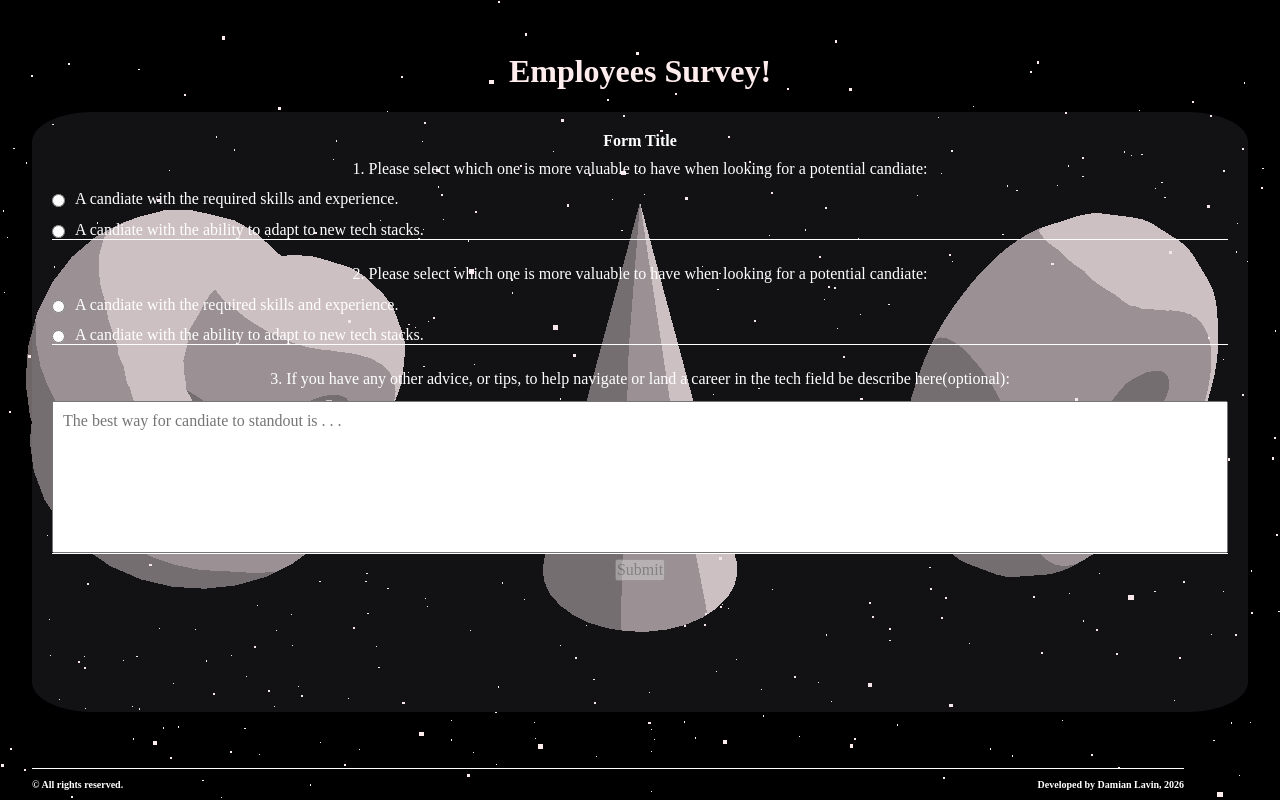
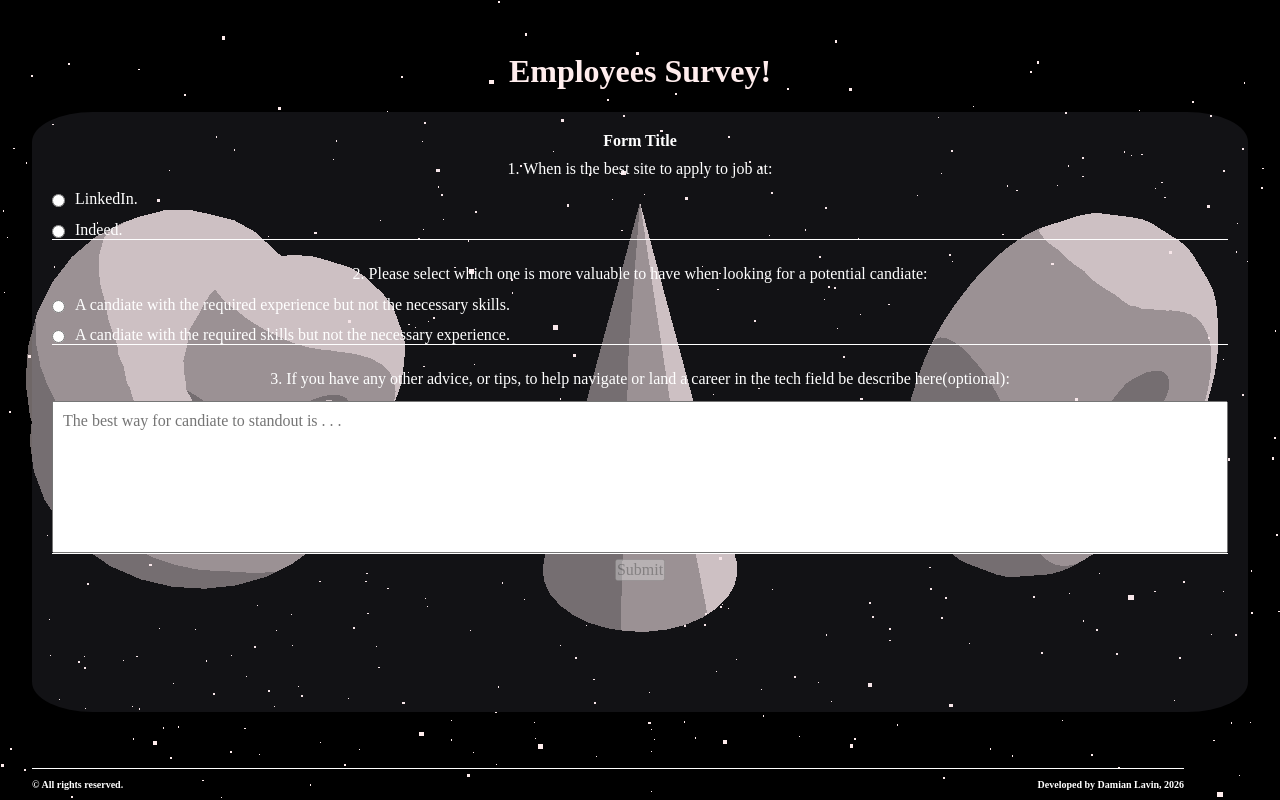
Before and after one commit to BlazinSamurai/SurveySite, a React (Vite) app: page / in a window 1280 px wide. Built offline with nearby package versions, Linux system fonts and the light colour scheme.

Commit message:
Work: Updated API calls and processing logic.

```diff
--- a/src/components/App/App.jsx
+++ b/src/components/App/App.jsx
@@ -2,13 +2,20 @@ import React, { useEffect, useRef, useState } from "react";
 import { initExperience } from "../../Script.js";
 import "./App.css";
 
-import { getSurveys } from "../../utils/api.js";
+import { getSurvey, postSurvey } from "../../utils/api.js";
 
 import Form from "../Form/Form.jsx";
 import Footer from "../Footer/Footer.jsx";
 
 function App() {
   const canvasRef = useRef(null);
+
+  const handleSurveySubmit = (data) => {
+    console.log(data);
+    postSurvey(data).then((result) => {
+      console.log("Survey submitted! " + result);
+    });
+  };
 
   useEffect(() => {
     initExperience(canvasRef.current);
@@ -34,7 +41,7 @@ function App() {
   return (
     <div className="page">
       <h1 className="page-title">Employees Survey!</h1>
-      <Form></Form>
+      <Form surveyHandler={handleSurveySubmit}></Form>
       <Footer></Footer>
       <canvas ref={canvasRef} className="webgl" />
     </div>
--- a/src/components/Form/Form.css
+++ b/src/components/Form/Form.css
@@ -1,4 +1,4 @@
-.form{
+.form {
   min-width: 256px;
   height: 70vh;
   background-color: rgba(178, 178, 200, 0.1);
@@ -6,10 +6,9 @@
   padding: 20px;
 }
 
-
-.form__title{
+.form__title {
   color: #fff;
-    padding-bottom: 10px
+  padding-bottom: 10px;
 }
 
 .form__container {
@@ -33,45 +32,31 @@
 /* Aligning the radio button with its text */
 .form__question label {
   display: flex;
-  /* Aligns radio button to the top of the first line */
   align-items: flex-start;
   gap: 10px;
-  /* Keeps the label width based on its content */
-  /* width: fit-content; */
   width: 100%;
 }
 
 /* Prevents the radio button from shrinking when text is long */
 .form__question input[type="radio"] {
-    /* Essential to keep the button's shape */
   flex-shrink: 0;
-  /* Optional: fine-tune vertical alignment with text */
   margin-top: 4px;
 }
 
-/* input[type="text"] {
-    width: -webkit-fill-available;
-    height: 300px;
-    padding: 10px;
-    Let padding define the size
-    height: auto;
-    overflow-y: scroll;
-} */
-
-input::placeholder{
+input::placeholder {
   padding: 10px;
   position: absolute;
   top: 0;
 }
 
-.form__question-text-input{
+.form__question-text-input {
   resize: none;
   width: 100%;
   height: 130px;
   padding: 10px;
 }
 
-.form__button-submit{
+.form__button-submit {
   margin: 5px 0 0;
 }
 
@@ -82,7 +67,7 @@ input::placeholder{
 }
 
 @media screen and (max-width: 380px) {
-    .form{
+  .form {
     font-size: 10px;
   }
 }
--- a/src/components/Form/Form.jsx
+++ b/src/components/Form/Form.jsx
@@ -2,7 +2,7 @@ import "./Form.css";
 
 import { useEffect, useState } from "react";
 
-function Form() {
+function Form({ surveyHandler }) {
   const [isValid, setIsValid] = useState(false);
 
   // Update validation whenever the form is clicked
@@ -26,7 +26,7 @@ function Form() {
       Q3: formData.get("q3"),
     };
 
-    console.log("Survey Submitted:", data);
+    surveyHandler(data);
   };
   return (
     <form
@@ -38,32 +38,29 @@ function Form() {
       <fieldset className="form__container">
         {/* Question 1 */}
         <div className="form__question">
-          <legend>
-            1. Please select which one is more valuable to have when looking for
-            a potential candiate:
-          </legend>
+          <legend>1. When is the best site to apply to job at:</legend>
           <label htmlFor="q1A">
             <input
               type="radio"
               id="q1A"
               name="q1"
-              value="A candiate with the required skills and experience."
+              value="LinkedIn"
               // onChange={handleInputChange}
               // readOnly={console.log("readOnly activated!")}
               // onClick={console.log("onClick activated!")}
               // required
             />{" "}
-            A candiate with the required skills and experience.
+            LinkedIn.
           </label>
           <label htmlFor="q1B">
             <input
               type="radio"
               id="q1B"
               name="q1"
-              value="A candiate with the ability to adapt to new tech stacks."
+              value="Indeed"
               // required
             />{" "}
-            A candiate with the ability to adapt to new tech stacks.
+            Indeed.
           </label>
         </div>
         {/* Question 2 */}
@@ -77,20 +74,22 @@ function Form() {
               type="radio"
               id="q2A"
               name="q2"
-              value="A candiate with the required skills and experience."
+              value="A candiate with the required experience but not the necessary skills."
               // required
             />{" "}
-            A candiate with the required skills and experience.
+            A candiate with the required experience but not the necessary
+            skills.
           </label>
           <label htmlFor="q2B">
             <input
               type="radio"
               id="q2B"
               name="q2"
-              value="A candiate with the ability to adapt to new tech stacks."
+              value="A candiate with the required skills but not the necessary experience."
               // required
             />{" "}
-            A candiate with the ability to adapt to new tech stacks.
+            A candiate with the required skills but not the necessary
+            experience.
           </label>
         </div>
         {/* Text Input */}
@@ -117,6 +116,10 @@ function Form() {
           type="submit"
           className="form__button-submit"
           disabled={!isValid}
+          /**
+           * eventually form with close once form has been submitted
+           * onClick={"close form"}
+           */
         >
           {" "}
           Submit
--- a/src/utils/api.js
+++ b/src/utils/api.js
@@ -17,8 +17,23 @@ function request(url, options) {
   return fetch(url, options).then(checkResponse);
 }
 
-export const getSurveys  = () => {
+function getSurvey() {
   return request(`${baseUrl}/surveys`);
 }
 
-// export default getSurveys
+function postSurvey(data) {
+  return request(`${baseUrl}/surveys`, {
+    method: "POST",
+    header: {
+      Accept: "application/json",
+      "Content-Type": "application/json",
+    },
+    body: JSON.stringify({
+      q1: data.Q1,
+      q2: data.Q2,
+      q3: data.Q3,
+    }),
+  });
+}
+
+export { getSurvey, postSurvey };
```
Lines whose indentation alone changed are shown as unchanged.
